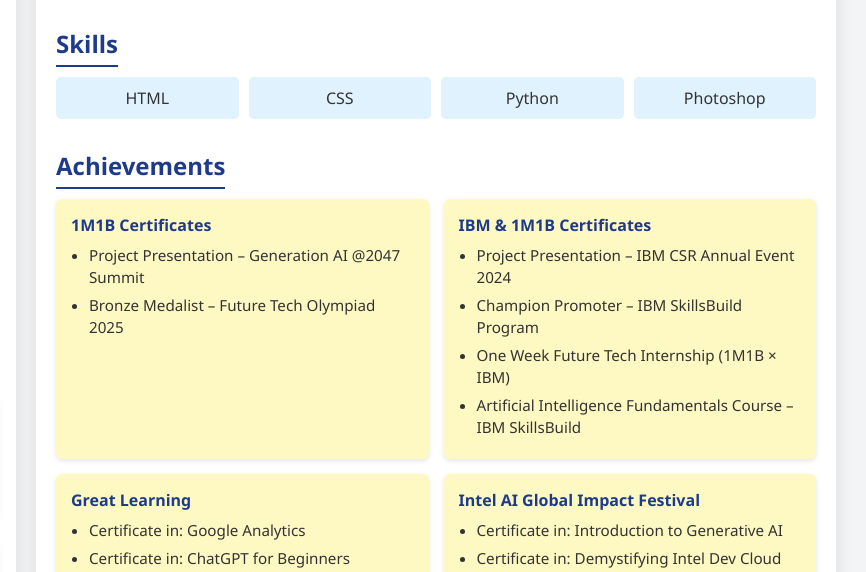
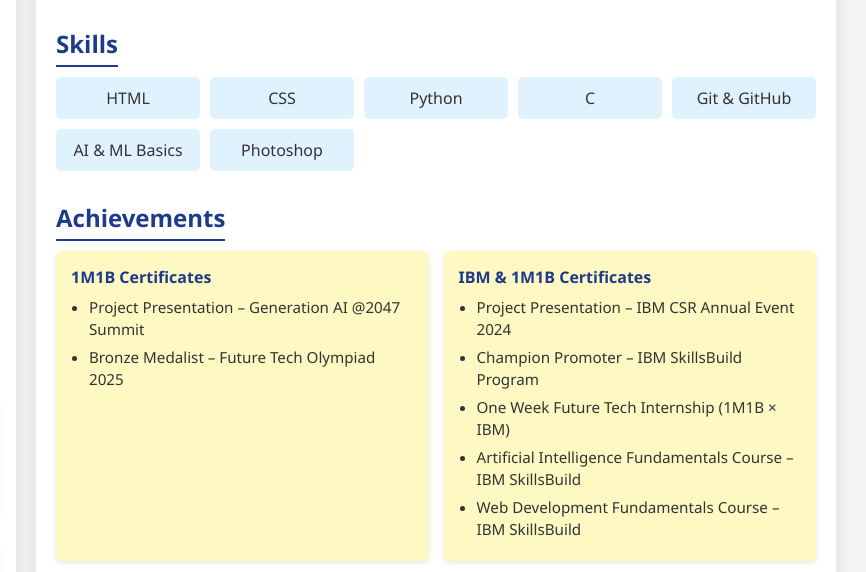
Before and after one commit to Mohd-Zafar-Learner/Portfolio-website, a plain HTML site: page index.html in a window 1280 px wide. Shown: the part 328-900 px from the top of the page, 414-1280 px from the left. Drawn offline with Linux system fonts and the light colour scheme.

Commit message:
Update index.html

```diff
--- a/index.html
+++ b/index.html
@@ -415,6 +415,9 @@
           <div class="skill">HTML</div>
           <div class="skill">CSS</div>
           <div class="skill">Python</div>
+          <div class="skill">C</div>
+          <div class="skill">Git & GitHub</div>
+          <div class="skill">AI & ML Basics</div>
           <div class="skill">Photoshop</div>
         </div>
       </section>
@@ -438,6 +441,7 @@
               <li>Champion Promoter – IBM SkillsBuild Program</li>
               <li>One Week Future Tech Internship (1M1B × IBM)</li>
               <li>Artificial Intelligence Fundamentals Course – IBM SkillsBuild</li>
+              <li>Web Development Fundamentals Course – IBM SkillsBuild</li>
             </ul>
           </div>
 
```
